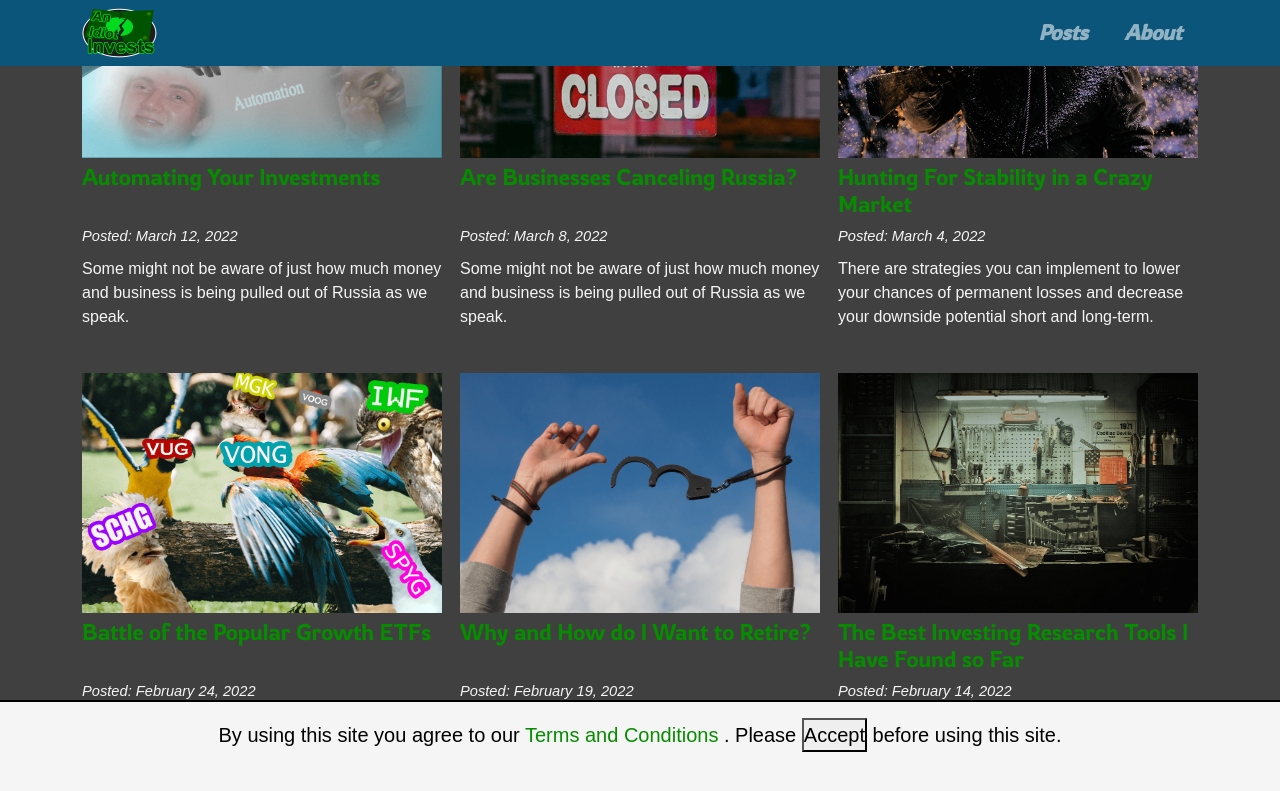
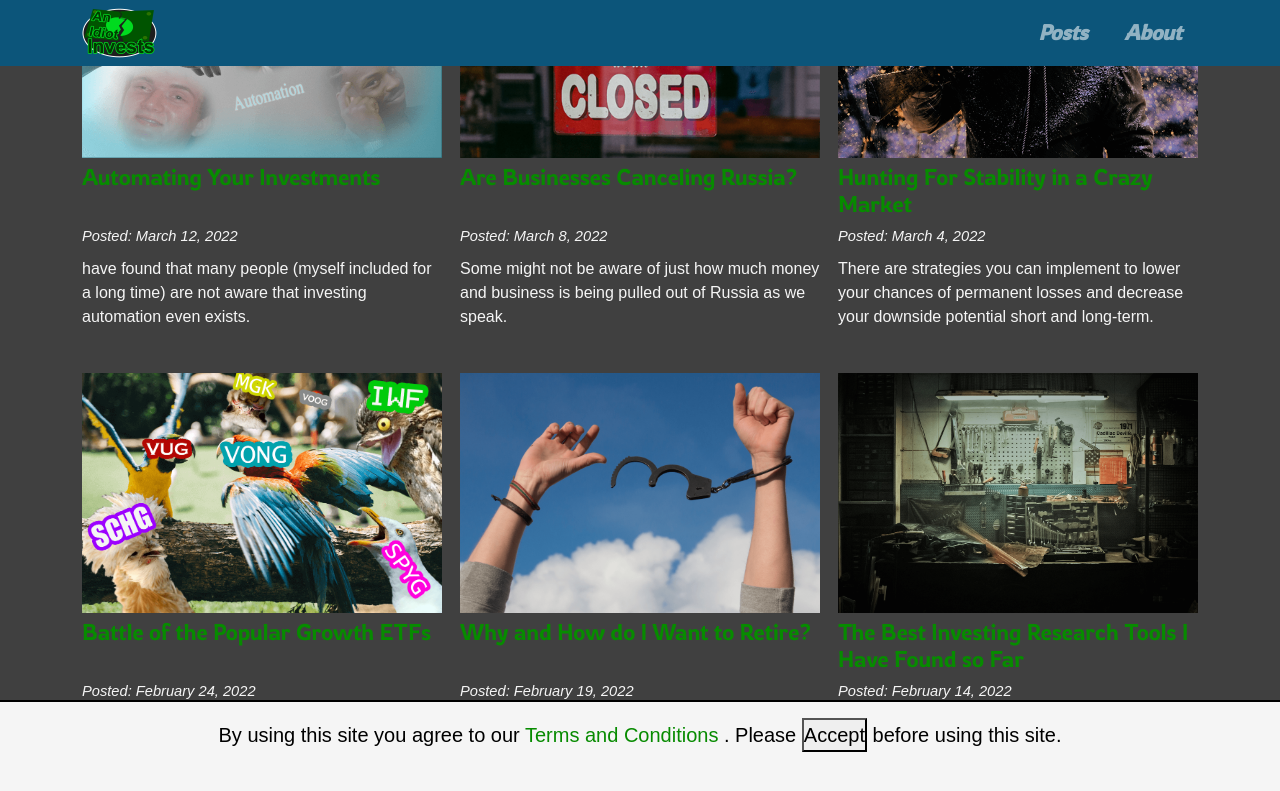
Before and after one commit to AnIdiotInvests/anidiotinvests.github.io, a Jekyll site: the page built from index.md, in a window 1280 px wide and 900 px high, scrolled down 782 px. Shown: the top 791 px of the window. Built offline with Jekyll 4.4.1, drawn with Linux system fonts in a browser that asks for light colours.

Commit message:
new description for latest post

```diff
--- a/_posts/2022-03-12-investing-automation.md
+++ b/_posts/2022-03-12-investing-automation.md
@@ -7,7 +7,7 @@
 
 permalink: automating-your-investments
 imgUrl: /assets/img/investing-automation.png
-description: Some might not be aware of just how much money and business is being pulled out of Russia as we speak.
+description:  have found that many people (myself included for a long time) are not aware that investing automation even exists.
 keywords:
   - automation
   - investing
```
